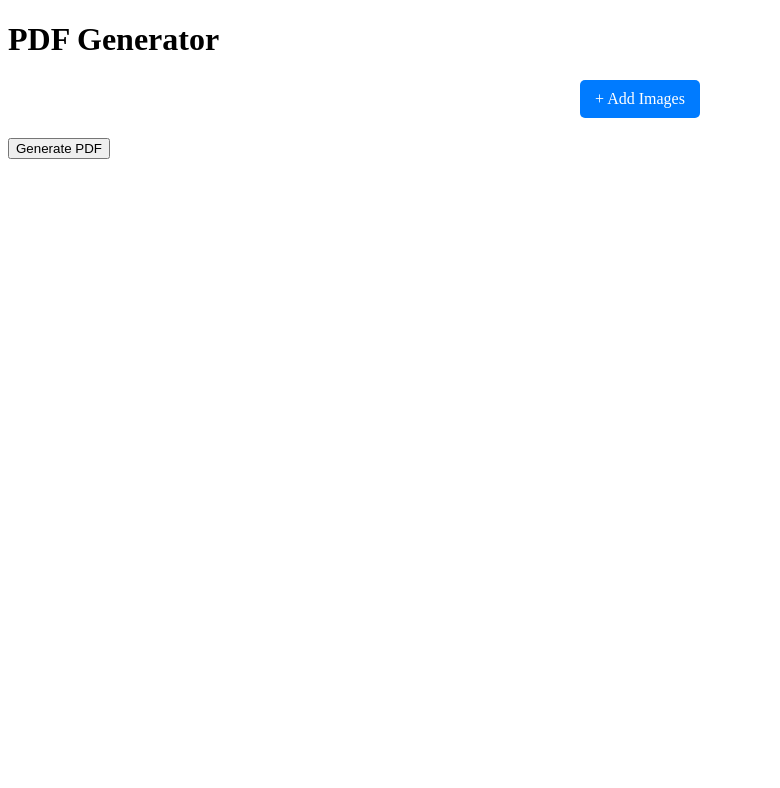
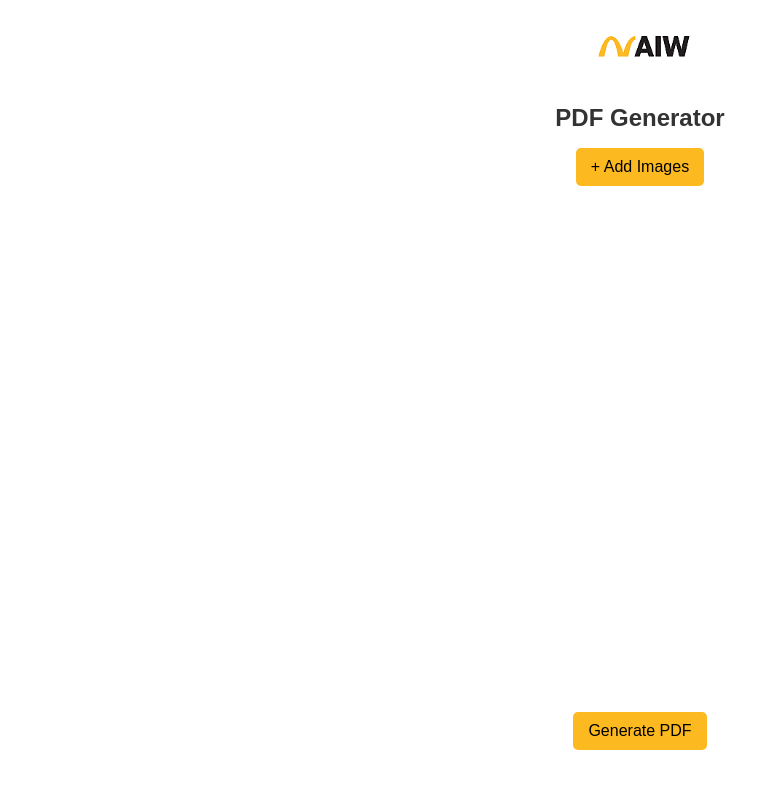
Before and after one commit to Csicsi/pdf-report-tool, a plain HTML site: page index.html in a window 1280 px wide. Shown: the whole page, without its empty margins (0-780 px from the left). Drawn offline with nearby package versions, Linux system fonts and the light colour scheme.

Commit message:
improved design

```diff
--- a/index.html
+++ b/index.html
@@ -8,6 +8,7 @@
 	<script src="https://cdnjs.cloudflare.com/ajax/libs/jspdf/2.5.1/jspdf.umd.min.js"></script>
 </head>
 <body>
+	<img src="images/logo.png" alt="Company Logo" class="logo">
 	<h1>PDF Generator</h1>
 	<div class="upload-container">
 		<label for="file-input" class="custom-upload-button">+ Add Images</label>
--- a/styles.css
+++ b/styles.css
@@ -5,8 +5,8 @@
 }
 
 .custom-upload-button {
-	background-color: #007bff;
-	color: white;
+	background-color: #fdba20;
+	color: black;
 	padding: 10px 15px;
 	border-radius: 5px;
 	cursor: pointer;
@@ -14,7 +14,7 @@
 }
 
 .custom-upload-button:hover {
-	background-color: #0056b3;
+	background-color: #f7be39;
 }
 
 #image-preview {
@@ -57,3 +57,45 @@
 	font-size: 12px;
 	cursor: pointer;
 }
+
+body {
+	background-color: white;
+	color: #333;
+	margin: 0;
+	padding: 0;
+	font-family: Arial, sans-serif;
+	display: flex;
+	flex-direction: column;
+	min-height: 100vh;
+	align-items: center;
+	justify-content: flex-start;
+}
+
+.logo {
+	width: 150px;
+	height: auto;
+	display: block;
+	margin: 20px auto;
+}
+
+h1 {
+	text-align: center;
+	font-size: 24px;
+	margin-top: 10px;
+}
+
+#generate-pdf {
+	background-color: #fdba20;
+	color: black;
+	padding: 10px 15px;
+	border-radius: 5px;
+	cursor: pointer;
+	font-size: 16px;
+	border: none;
+	margin-top: auto; /* Pushes button to the bottom */
+	margin-bottom: 50px; /* Adds spacing at bottom */
+}
+
+#generate-pdf:hover {
+	background-color: #f7be39; /* Darker blue on hover */
+}
```
Also changed, not shown: images/logo.png (added).
